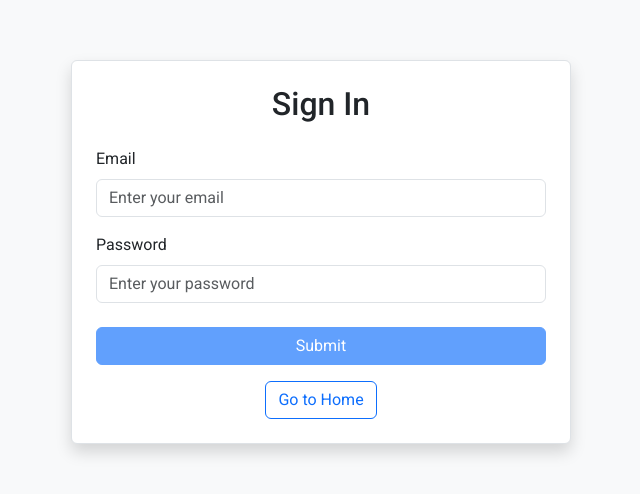
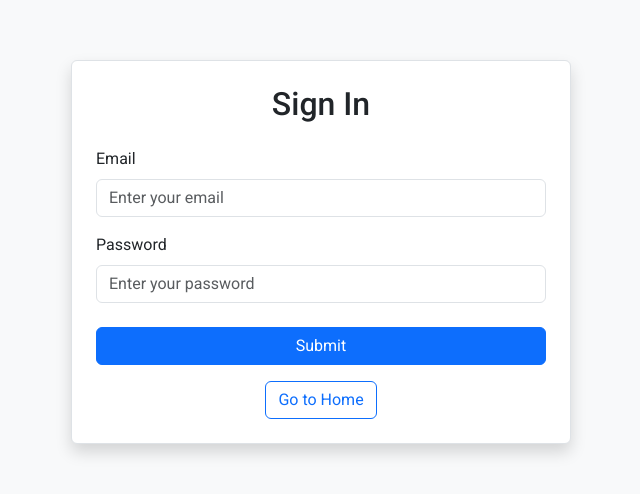
Before and after one commit to VladKovtun99/todo-application, an Angular app in the folder client/: page /sign-in in a window 1280 px wide. Shown: the part 148-642 px from the top of the page, without its empty margins (319-959 px from the left). Built offline with nearby package versions, Linux system fonts and the light colour scheme.

Commit message:
Configured prod URLs and enhanced login UI

```diff
--- a/client/angular.json
+++ b/client/angular.json
@@ -34,6 +34,12 @@
           },
           "configurations": {
             "production": {
+              "fileReplacements": [
+                {
+                  "replace": "src/environments/environment.ts",
+                  "with": "src/environments/environment.prod.ts"
+                }
+              ],
               "budgets": [
                 {
                   "type": "initial",
--- a/client/src/app/components/sign-in/sign-in.component.html
+++ b/client/src/app/components/sign-in/sign-in.component.html
@@ -16,8 +16,9 @@
       <input id="password" type="password" formControlName="password" class="form-control" placeholder="Enter your password">
     </div>
 
-    <button type="submit" class="btn btn-primary w-100 mb-3" [disabled]="!signinForm.valid">
-      Submit
+    <button type="submit" class="btn btn-primary w-100 mb-3" [disabled]="isSubmitting">
+      <span *ngIf="isSubmitting" class="spinner-border spinner-border-sm me-1" role="status" aria-hidden="true"></span>
+      {{ isSubmitting ? 'Submitting...' : 'Submit' }}
     </button>
 
     <div class="text-center">
--- a/client/src/app/components/sign-in/sign-in.component.ts
+++ b/client/src/app/components/sign-in/sign-in.component.ts
@@ -24,8 +24,12 @@ export class SignInComponent {
   authService = inject(AuthService);
   router = inject(Router);
   errorMessage: string | null = null;
+  submitted = false;
+  isSubmitting = false;
 
   onSubmit(): void {
+    this.submitted = true;
+    this.isSubmitting = true;
     const loginDto: LoginDto = {
       email: this.signinForm.value.email || '',
       password: this.signinForm.value.password || ''
@@ -33,6 +37,7 @@ export class SignInComponent {
 
     this.authService.login(loginDto).subscribe({
         next: (response) => {
+          this.isSubmitting = false;
           if (response.access && response.refresh) {
             localStorage.setItem('accessToken', response.access);
 
@@ -40,6 +45,7 @@ export class SignInComponent {
           }
         },
         error: (error) => {
+          this.isSubmitting = false;
           if (error.error['error']) {
             console.log(error.error['error']);
             this.errorMessage = error.error['error'];
```
Also changed, not shown: client/src/environments/environment.prod.ts (added, +10 -0 lines).
